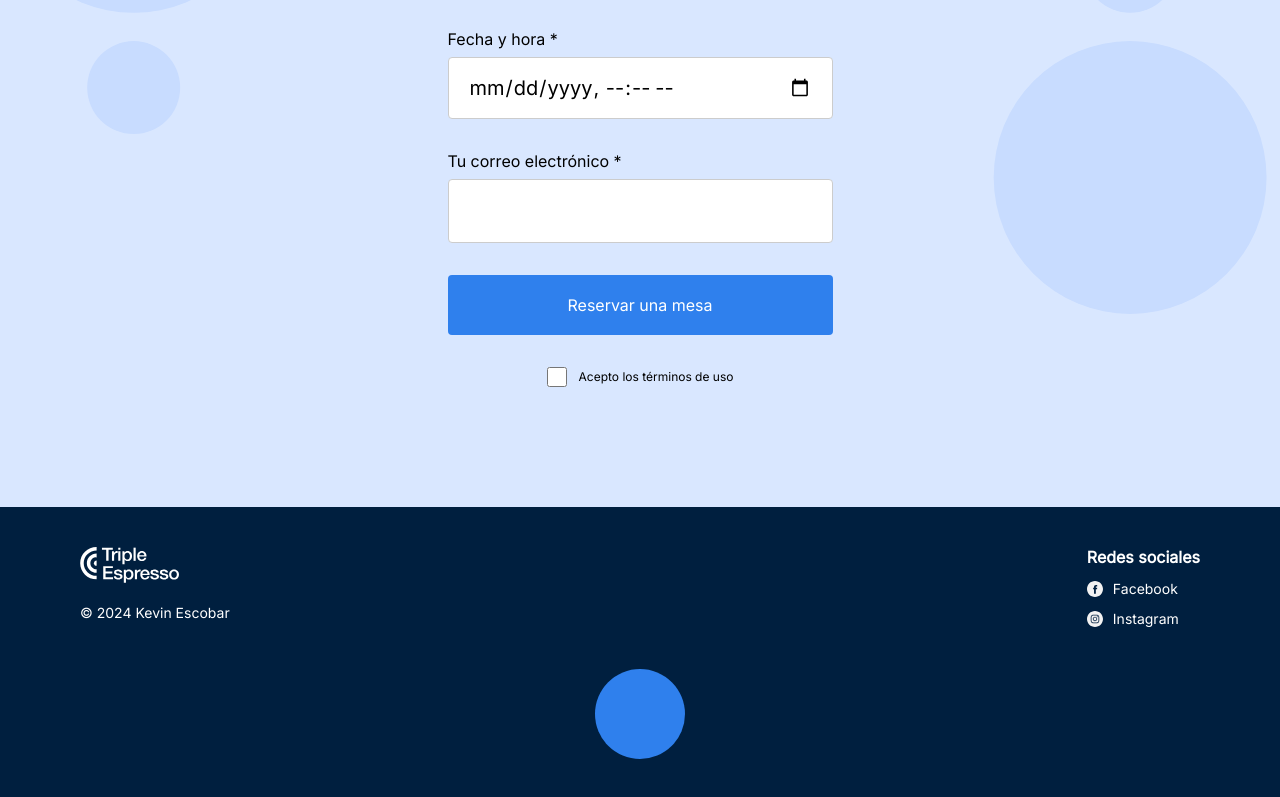
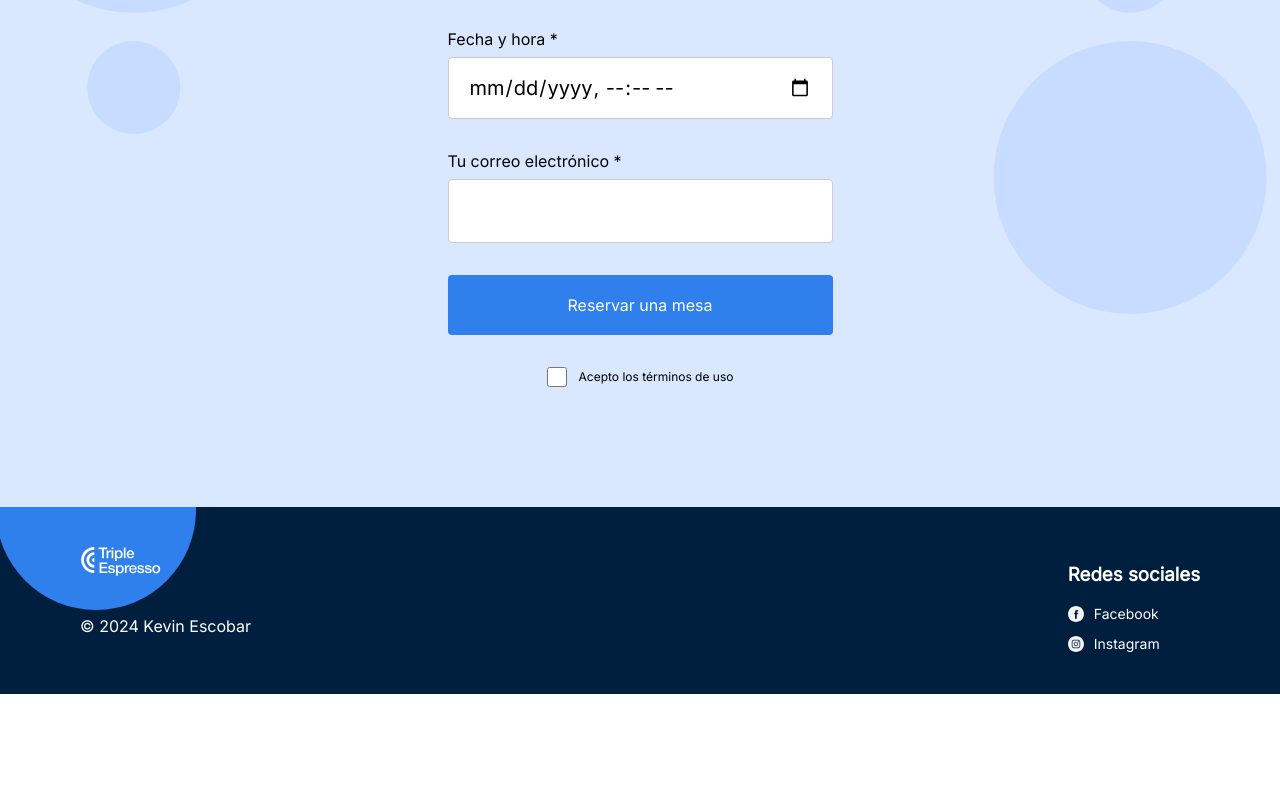
Before and after one commit to kevdev93/web_project_coffeeshop, a plain HTML site: page index.html in a window 1280 px wide. Shown: the part 2052-2849 px from the top of the page. After the commit the page ends 2746 px from the top, so only its background shows below. Drawn offline with Linux system fonts and the light colour scheme; a web font is replaced by a local one.

Commit message:
FIX FOOTER

```diff
--- a/blocks/footer.css
+++ b/blocks/footer.css
@@ -2,6 +2,8 @@
   background-color: #001f3f;
   color: white;
   padding: 40px 80px;
+  overflow: hidden; /* 🔁 Aquí cortamos el círculo si sobresale */
+  position: relative;
 }
 
 .footer__content {
@@ -17,26 +19,29 @@
   gap: 20px;
 }
 
-.footer__logo {
-  width: 100px;
-  height: auto;
+.footer__logo-wrapper {
+  position: relative;
+  width: max-content;
+  margin: 0 auto;
 }
 
-.footer__copyright {
-  font-size: 14px;
-  margin: 0;
+.footer__circle {
+  position: absolute;
+  bottom: -30px;
+  left: -30px;
+  transform: translateX(-50%);
+  width: 200px;
+  height: 200px;
+  border-radius: 50%;
+  background-color: #2f80ed;
+  z-index: 0;
 }
 
-.footer__social {
-  display: flex;
-  flex-direction: column;
-  gap: 12px;
-}
-
-.footer__title {
-  font-size: 16px;
-  font-weight: bold;
-  margin: 0;
+.footer__logo {
+  position: relative;
+  z-index: 1;
+  width: 80px;
+  left: -45px;
 }
 
 .footer__socials {
@@ -61,11 +66,3 @@
   width: 16px;
   height: 16px;
 }
-
-.footer__circle {
-  width: 90px;
-  height: 90px;
-  border-radius: 50%;
-  background-color: #2f80ed;
-  margin: 40px auto 0;
-}
--- a/index.html
+++ b/index.html
@@ -163,11 +163,15 @@
       <footer class="footer" id="footer">
         <div class="footer__content">
           <div class="footer__left">
-            <img
-              src="./images/logo_coffeeshop_light.svg"
-              alt="Logo Triple Expresso blanco"
-              class="footer__logo"
-            />
+            <div class="footer__logo-wrapper">
+              <div class="footer__circle"></div>
+              <!-- Fondo detrás -->
+              <img
+                src="./images/logo_coffeeshop_light.svg"
+                alt="Logo Triple Expresso blanco"
+                class="footer__logo"
+              />
+            </div>
             <p class="footer__copyright">© 2024 Kevin Escobar</p>
           </div>
 
@@ -197,8 +201,6 @@
             </ul>
           </div>
         </div>
-
-        <div class="footer__circle"></div>
       </footer>
     </div>
   </body>
```
